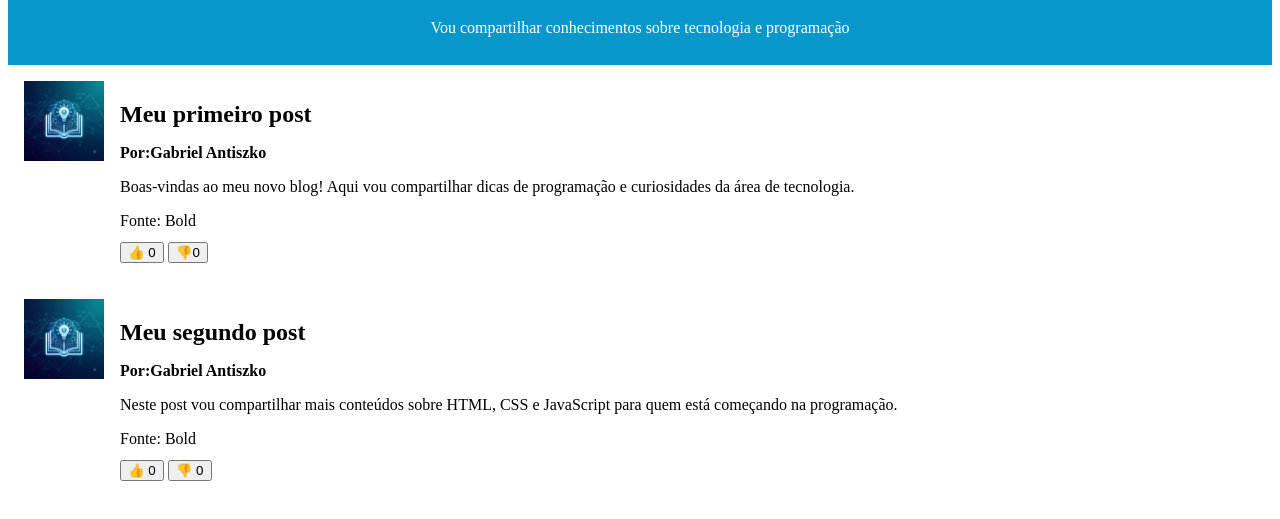
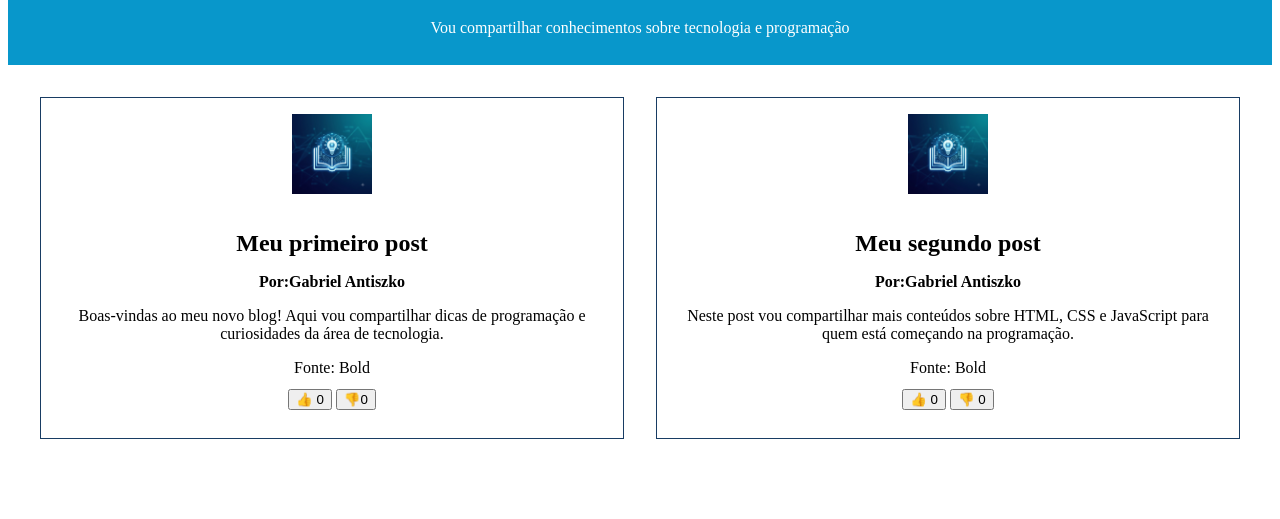
Before and after one commit to gabrielantiszko-droid/educa-oDigital1A26, a plain HTML site: page index.html in a window 1280 px wide. Shown: the part 85-604 px from the top of the page. Drawn offline with Linux system fonts and the light colour scheme.

Commit message:
alterações

```diff
--- a/style.css
+++ b/style.css
@@ -20,10 +20,22 @@ main {
     padding: 16px;
 }
 
+main {
+    display: flex;
+    flex-wrap: wrap;
+}
+
 article {
     display: flex;
+    flex-direction: column;
+    align-items: center;
+    text-align: center;
+    justify-content: center;
+    border: 1px solid #183C63;
+    margin: 16px;
     gap: 16px;
-    margin-bottom: 24px;
+    padding: 16px;
+    flex: 1 1 25%;
 }
 
 main img {
```
